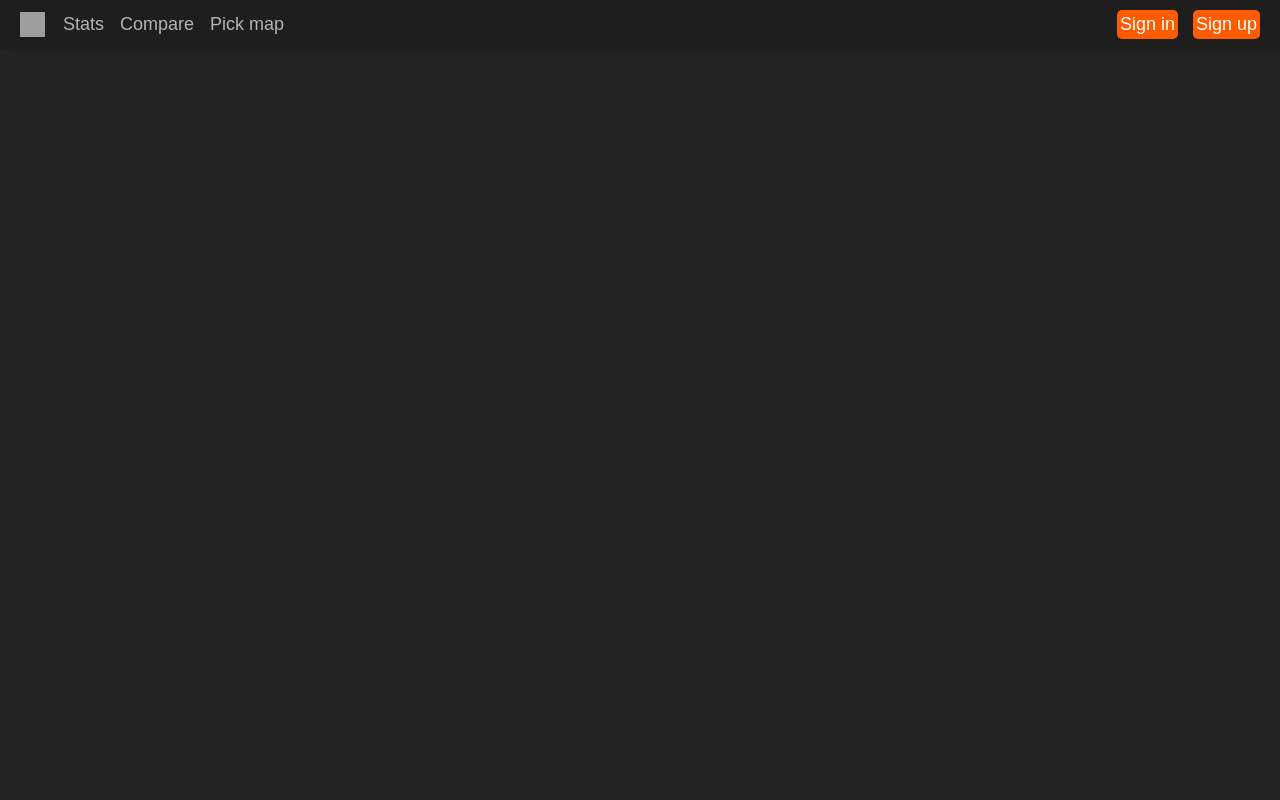
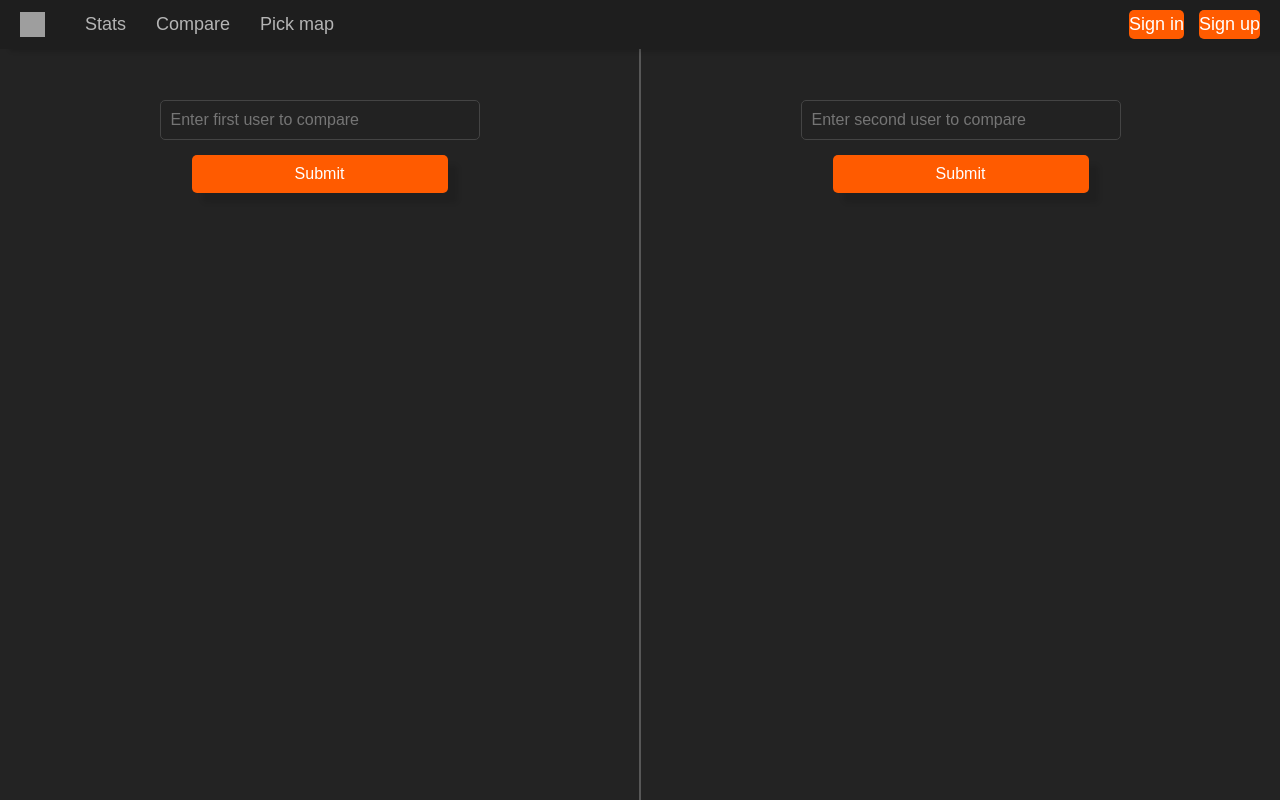
Before and after one commit to e1esm/FaceitStatsWeb, a Vue app: page /compare in a window 1280 px wide. Built offline with nearby package versions, Linux system fonts and the light colour scheme; grey boxes are pictures that could not be loaded.

Commit message:
added base for compare operation

```diff
--- a/src/App.vue
+++ b/src/App.vue
@@ -29,6 +29,8 @@ body {
 
 #app {
   text-align: center;
+  width: 100%;
+  height: 100%;
 }
 
 nav {
--- a/src/assets/main.css
+++ b/src/assets/main.css
@@ -1,18 +1,11 @@
 @import './base.css';
 
-#app {
-  max-width: 1280px;
-  margin: 0 auto;
-  padding: 2rem;
-  font-weight: normal;
-}
 
 a,
 .green {
   text-decoration: none;
   color: hsla(160, 100%, 37%, 1);
   transition: 0.4s;
-  padding: 3px;
 }
 
 @media (hover: hover) {
@@ -30,6 +23,5 @@ a,
   #app {
     display: grid;
     grid-template-columns: 1fr 1fr;
-    padding: 0 2rem;
   }
 }
--- a/src/components/Compare.vue
+++ b/src/components/Compare.vue
@@ -1,8 +1,105 @@
 <template>
-  <div id="app">
+    <div id="app">
     <NavBar />
+  <div class="container">
+    <div class="half">
+      <input v-model="input1" placeholder="Enter first user to compare" />
+      <button @click="handleClick(1)">Submit</button>
+    </div>
+
+        <div class="divider"></div>
+
+    <div class="half">
+      <input v-model="input2" placeholder="Enter second user to compare" />
+      <button @click="handleClick(2)">Submit</button>
+    </div>
   </div>
+</div>
 </template>
-<script setup lang="ts">
-import NavBar from "@/components/NavBar.vue";
+
+<script>
+import NavBar from '@/components/NavBar.vue';
+
+export default {
+  name: "Stats",
+  components: {
+    NavBar,
+  },
+  data() {
+    return {
+      input1: '',
+      input2: ''
+    };
+  },
+  methods: {
+    handleClick(buttonNumber) {
+      alert(`Вы нажали кнопку ${buttonNumber}`);
+    }
+  }
+};
 </script>
+
+<style scoped>
+.container {
+  display: flex;
+  height: 100vh;
+  width: 100vw;
+}
+
+.divider {
+  width: 2px;
+  background-color: #575757;
+  height: 100vh;
+}
+
+.half {
+  flex: 1;
+  display: flex;
+  flex-direction: column;
+  justify-content: center;
+  align-items: center;
+}
+
+input {
+  position: absolute;
+  top: 100px;
+  padding: 10px;
+  height: 40px;
+  font-size: 16px;
+  width: 25%;
+  margin-bottom: 10px;
+  border: 1px solid #444;
+  border-radius: 5px;
+  background-color: #222;
+  color: white;
+}
+
+input:focus {
+  outline: none;
+  border-color: #ff5b00;
+}
+
+input:hover {
+  outline: none;
+  border-color: #ff5b00;
+}
+
+
+button {
+  position: absolute;
+  top: 155px;
+  padding: 10px 20px;
+  font-size: 16px;
+  background-color: #ff5b00;
+  box-shadow: 10px 10px 5px rgba(0, 0, 0, 0.1);
+  border: none;
+  border-radius: 5px;
+  color: white;
+  cursor: pointer;
+  width: 20%;
+}
+
+button:hover {
+  background-color: #ff7800;
+}
+</style>
--- a/src/components/NavBar.vue
+++ b/src/components/NavBar.vue
@@ -1,5 +1,3 @@
-<!-- src/components/NavBar.vue -->
-
 <template>
   <nav>
     <div class="nav-container">
@@ -49,7 +47,7 @@ nav {
 }
 
 .left-side img {
-  margin-right: 15px; /* Space between logo and links */
+  margin-right: 15px;
 }
 
 .menu {
@@ -61,8 +59,9 @@ nav {
 }
 
 .left-menu {
+  margin-left: 25px;
   display: flex;
-  gap: 10px;
+  gap: 30px;
 }
 
 .menu li {
--- a/src/components/Stats.vue
+++ b/src/components/Stats.vue
@@ -10,8 +10,6 @@
       </div>
     </div>
 
-
-    <!-- Fixed Stats Grid in one line -->
     <div class="stats-grid" v-if="stats">
       <div
         class="stat-item"
@@ -100,7 +98,7 @@ export default {
         this.inputData = '';
       } catch (error) {
         console.error('Error fetching data:', error);
-        this.user = null; // Handle error by clearing user data
+        this.user = null;
       }
     },
 
@@ -134,6 +132,11 @@ export default {
 
 <style scoped>
 
+#app{
+  width: 100%;
+  height: 100%
+}
+
 .content {
   position: absolute;
   width: 300px;
@@ -148,7 +151,7 @@ export default {
   padding: 20px;
   border-radius: 10px;
   box-shadow: 0 2px 10px rgba(0, 0, 0, 0.3);
-  width: 300px; /* Optional: limit width */
+  width: 300px;
 }
 
 input {
@@ -238,7 +241,6 @@ margin: -100px 0 0 -150px;
   flex: 1;
   min-width: 0;
   min-height: 100px;
-  height: 100%;
 }
 
 .stat-key {
--- a/vite.config.js
+++ b/vite.config.js
@@ -2,7 +2,6 @@ import { fileURLToPath, URL } from 'node:url'
 
 import { defineConfig } from 'vite'
 import vue from '@vitejs/plugin-vue'
-import vueDevTools from 'vite-plugin-vue-devtools'
 
 // https://vite.dev/config/
 export default defineConfig({
```
